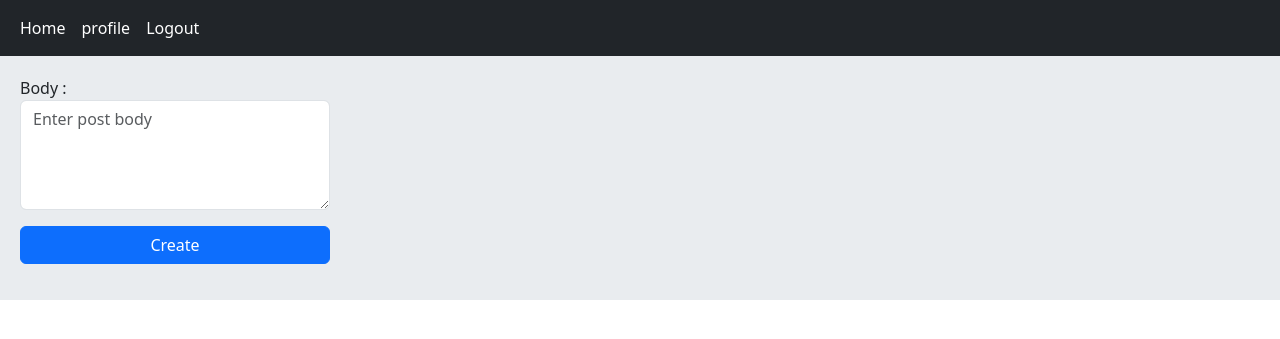
After one commit to daryoushjamshidi8080/social-network, a Django app: page /post/create/ in a window 1280 px wide. The commit adds this page. Shown: the top 339 px of the page. Run offline with Django 5.2, Linux system fonts and the light colour scheme; the visitor is signed in with stand-in values (Sample User, id 1).

Commit message:
complete porcess create post

```diff
--- a/project/account/templates/account/profile.html
+++ b/project/account/templates/account/profile.html
@@ -21,7 +21,7 @@
     </div>
     {% if request.user.id == user_id %}
         <div class="d-flex justify-content-center mt-3">
-            <a href="" class="btn btn-primary">Create Post</a>
+            <a href="{% url 'post:post_create' %}" class="btn btn-primary">Create Post</a>
         </div>
    {% endif %}
 
--- a/project/post/froms.py
+++ b/project/post/froms.py
@@ -9,3 +9,15 @@ class PostUpdateForm(forms.ModelForm):
         widgets = {
             'body': forms.Textarea(attrs={'class': 'form-control', 'rows': 4, 'placeholder': 'Enter post body'}),
         }
+
+
+class PostCreateForm(forms.Form):
+    body = forms.CharField(
+        widget=forms.Textarea(
+            attrs={
+                'class': 'form-control',
+                'rows': 4,
+                'placeholder': 'Enter post body'
+            }
+        )
+    )
--- /dev/null
+++ b/project/post/templates/post/create.html
@@ -0,0 +1,25 @@
+{% extends 'base.html' %}
+
+
+{% block title %}
+    create post
+{% endblock %}
+
+
+
+{% block content %}
+
+    <div class="d-flex">
+        <form action="" method="post" class="col-md-3">
+            {% csrf_token %}
+
+            <div class="mb-3">
+                {{ form.body.label }}
+                :
+                {{ form.body }}
+            </div>
+            <input type="submit" class="btn btn-primary w-100" value="Create">
+        </form>
+    </div>
+
+{% endblock %}
--- a/project/post/urls.py
+++ b/project/post/urls.py
@@ -6,5 +6,6 @@ app_name = 'post'
 
 urlpatterns = [
     path('delete/<int:post_id>/', views.PostDeleteView.as_view(), name='post_delete'),
-    path('update/<int:post_id>/', views.PostUpdateView.as_view(), name='post_update')
+    path('update/<int:post_id>/', views.PostUpdateView.as_view(), name='post_update'),
+    path('create/', views.PostCreateView.as_view(), name='post_create')
 ]
--- a/project/post/views.py
+++ b/project/post/views.py
@@ -5,12 +5,8 @@ from .models import Post
 from django.contrib import messages
 # Create your views here.
 from django.contrib.auth.mixins import LoginRequiredMixin
-from .froms import PostUpdateForm
+from .froms import PostUpdateForm, PostCreateForm
 from django.utils.text import slugify
-
-
-def post(request):
-    return HttpResponse('hiii')
 
 
 class PostDeleteView(LoginRequiredMixin, View):
@@ -58,3 +54,24 @@ class PostUpdateView(LoginRequiredMixin, View):
             new_post.save()
             messages.success(request, 'you update this post', 'success')
             return redirect('home:post_detail', post.id, post.slug)
+
+
+class PostCreateView(LoginRequiredMixin, View):
+    form_class = PostCreateForm
+
+    def get(self, request):
+        form = self.form_class()
+        return render(request, 'post/create.html', {'form': form})
+
+    def post(self, request):
+        form = self.form_class(request.POST)
+
+        if form.is_valid():
+            body = form.cleaned_data['body']
+            new_post = Post.objects.create(
+                body=body,
+                slug=slugify(body[:30]),
+                user=request.user
+            )
+            messages.success(request, 'You created this post', 'success')
+            return redirect('home:post_detail', new_post.id, new_post.slug)
```
